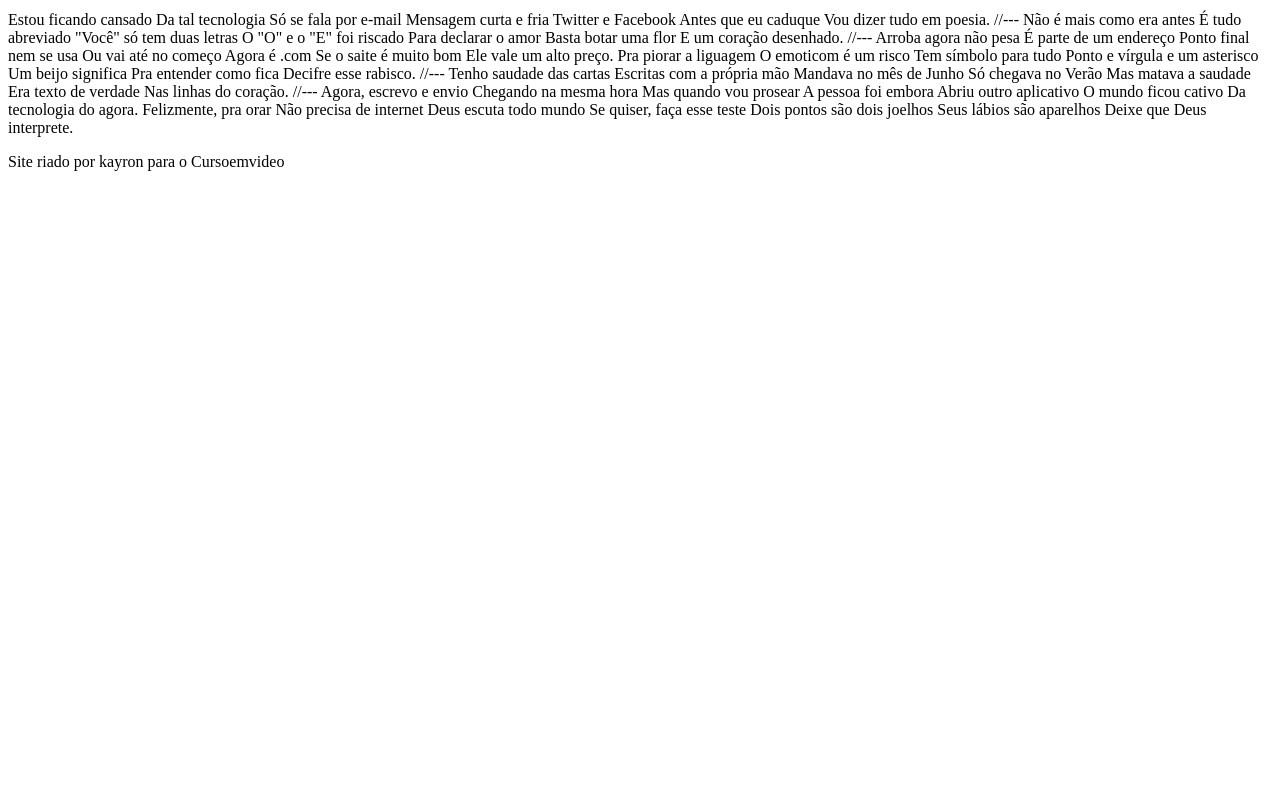
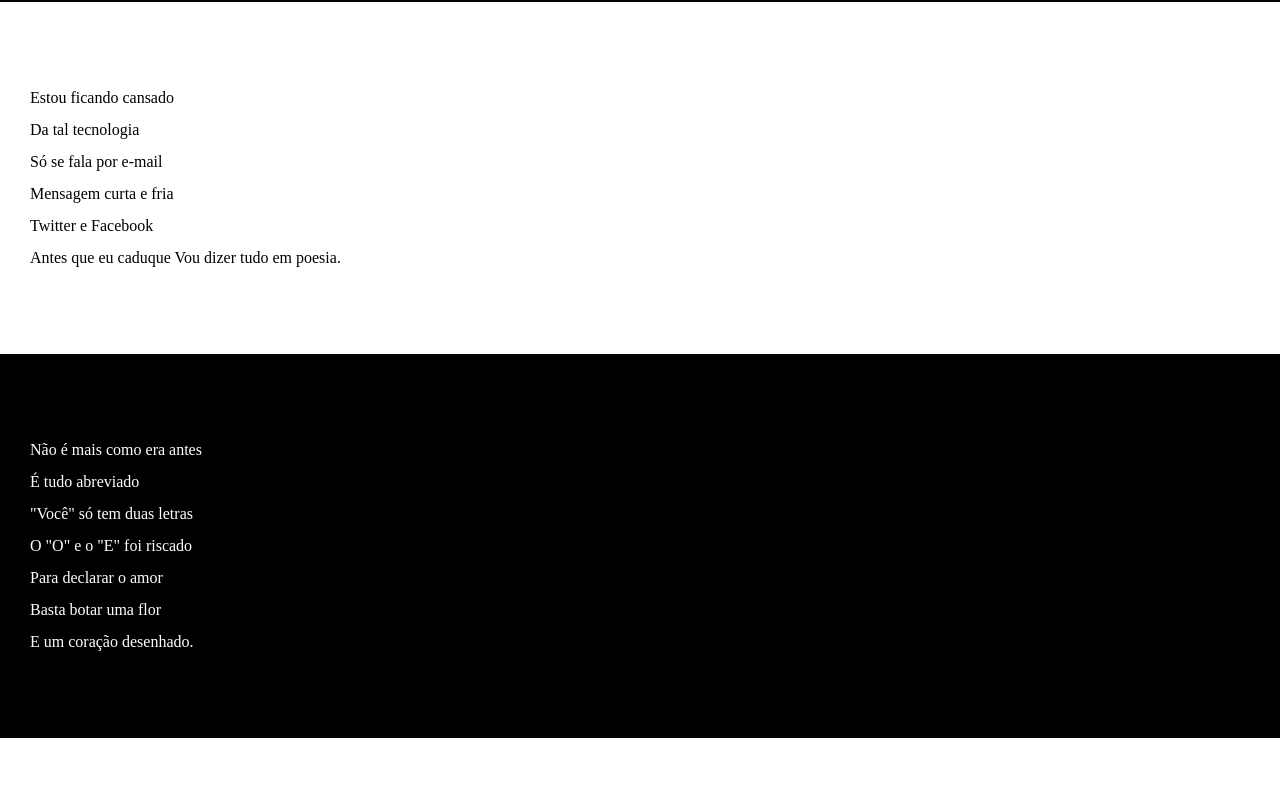
Before and after one commit to kayron33/html-css, a plain HTML site: page desafios/desafio 12/index.html in a window 1280 px wide. Shown: the part 103-892 px from the top of the page. Before the commit the page ends 800 px from the top, so only its background shows below. Drawn offline with Linux system fonts and the light colour scheme.

Commit message:
atualizando github projeto

```diff
--- /dev/null
+++ b/desafios/desafio 12/estilo/style.css
@@ -0,0 +1,59 @@
+@charset "UTF8";
+
+*{
+    margin: 0px;
+    padding: 0px;
+}
+
+html,body{
+    min-height: 100vh;
+    background-color: darkgray;
+}
+header{
+    background-color: black;
+    color: white;
+    text-align: center;
+}
+header>h1{
+    padding-top: 50px;
+    font-variant: small-caps;
+}
+header>p{
+    padding-bottom 50px;
+
+
+}
+a{
+    color: white;
+    text-decoration: none;
+    font-weight: bolder;
+}
+a:hover{
+    text-decoration: underline;
+}
+section{
+    padding-top: 10vh;
+    padding-bottom: 10vh;
+    line-height: 2em;
+    padding-left: 30px;
+}
+section.normal{
+    background-color: white;
+    color: black;
+}
+section.imagem{
+    background-color: black;
+    color: white;
+
+}
+section.imagem > p {
+    width: 400px;
+    background-color: rgba(0, 0, 0, 0.253);
+
+}
+footer{
+    background-color: black;
+    color: white;
+    text-align: center;
+    padding: 10px;
+}
--- a/desafios/desafio 12/index.html
+++ b/desafios/desafio 12/index.html
@@ -5,6 +5,7 @@
     <meta http-equiv="X-UA-Compatible" content="IE=edge">
     <meta name="viewport" content="width=device-width, initial-scale=1.0">
     <title>Cordel moderno</title>
+    <link rel="stylesheet" href="estilo/style.css">
 </head>
 <body>
     <header>
@@ -13,69 +14,95 @@
 
     </header>
 
-    Estou ficando cansado
-    Da tal tecnologia
-    Só se fala por e-mail
-    Mensagem curta e fria
-    Twitter e Facebook
+    <section class="normal">
+        <p>
+            Estou ficando cansado <br>
+            Da tal tecnologia <br>
+            Só se fala por e-mail <br>
+            Mensagem curta e fria <br>
+            Twitter e Facebook <br>
             Antes que eu caduque
             Vou dizer tudo em poesia.
+        </p>
+    </section>
 
-    //---
 
-    Não é mais como era antes
-    É tudo abreviado
-    "Você" só tem duas letras
-    O "O" e o "E" foi riscado
-    Para declarar o amor
-    Basta botar uma flor
+
+    <section class="imagem">
+        <p>
+            Não é mais como era antes <br>
+            É tudo abreviado <br>
+            "Você" só tem duas letras <br>
+            O "O" e o "E" foi riscado <br>
+            Para declarar o amor <br>
+            Basta botar uma flor <br>
             E um coração desenhado.
+        </p>
+    </section>
 
-    //---
 
-    Arroba agora não pesa
-    É parte de um endereço
-    Ponto final nem se usa
-    Ou vai até no começo
-    Agora é .com
-    Se o saite é muito bom
+
+    <section class="normal">
+        <p>
+            Arroba agora não pesa <br>
+            É parte de um endereço <br>
+            Ponto final nem se usa <br>
+            Ou vai até no começo <br>
+            Agora é .com <br>
+            Se o saite é muito bom <br>
             Ele vale um alto preço.
+        </p>
 
-    Pra piorar a liguagem
-    O emoticom é um risco
-    Tem símbolo para tudo
-    Ponto e vírgula e um asterisco
-    Um beijo significa
-    Pra entender como fica
+<p>
+
+            Pra piorar a liguagem <br>
+            O emoticom é um risco <br>
+            Tem símbolo para tudo <br>
+            Ponto e vírgula e um asterisco <br>
+            Um beijo significa <br>
+            Pra entender como fica <br>
             Decifre esse rabisco.
+</p>
+    </section>
 
-    //---
 
-    Tenho saudade das cartas
-    Escritas com a própria mão
-    Mandava no mês de Junho
-    Só chegava no Verão
-    Mas matava a saudade
-    Era texto de verdade
+
+    <section class="imagem">
+        <p>
+            Tenho saudade das cartas <br>
+            Escritas com a própria mão <br>
+            Mandava no mês de Junho <br>
+            Só chegava no Verão <br>
+            Mas matava a saudade <br>
+            Era texto de verdade <br>
             Nas linhas do coração.
+        </p>
+    </section>
 
-    //---
 
-    Agora, escrevo e envio
-    Chegando na mesma hora
-    Mas quando vou prosear
-    A pessoa foi embora
-    Abriu outro aplicativo
-    O mundo ficou cativo
+
+    <section class="normal">
+        <p>
+            Agora, escrevo e envio <br>
+            Chegando na mesma hora <br>
+            Mas quando vou prosear <br>
+            A pessoa foi embora <br>
+            Abriu outro aplicativo <br>
+            O mundo ficou cativo <br>
             Da tecnologia do agora.
+        </p>
 
-    Felizmente, pra orar
-    Não precisa de internet
-    Deus escuta todo mundo
-    Se quiser, faça esse teste
-    Dois pontos são dois joelhos
-    Seus lábios são aparelhos
+
+        <p>
+            Felizmente, pra orar <br>
+            Não precisa de internet <br>
+            Deus escuta todo mundo <br>
+            Se quiser, faça esse teste <br>
+            Dois pontos são dois joelhos <br>
+            Seus lábios são aparelhos <br>
             Deixe que Deus interprete.
+        </p>
+    </section>
     <footer>
         <p>Site riado por kayron para o Cursoemvideo</p>
     </footer>
```
Lines whose indentation alone changed are shown as unchanged.
